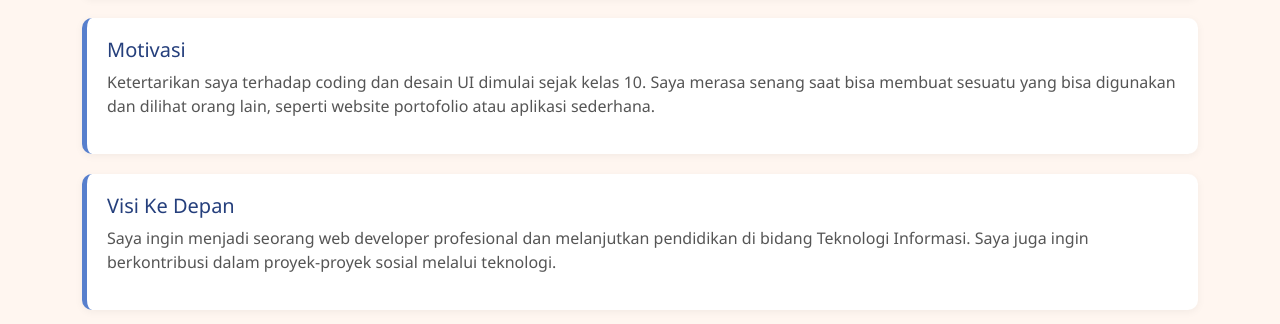
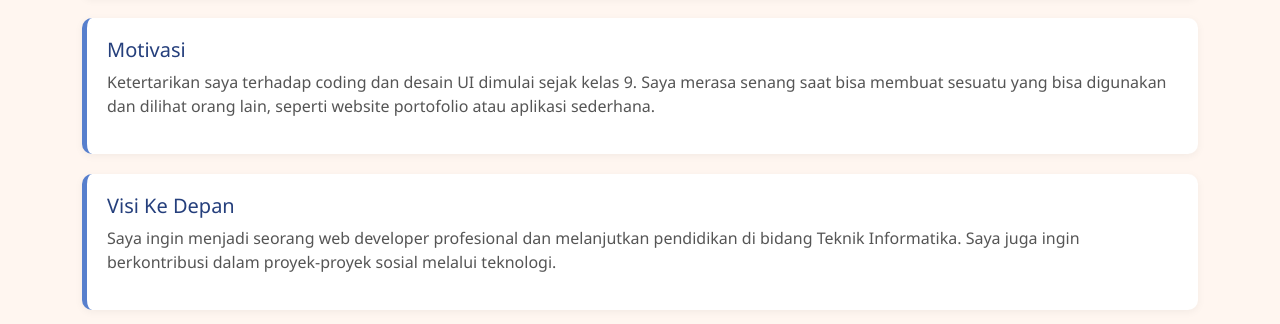
Before and after one commit to lysavv/lysavv.github.io, a plain HTML site: page Pengalaman.html in a window 1280 px wide. Shown: the part 536-860 px from the top of the page. Drawn offline with nearby package versions, Linux system fonts and the light colour scheme.

Commit message:
Pengalaman.html

```diff
--- a/Pengalaman.html
+++ b/Pengalaman.html
@@ -45,12 +45,12 @@
 
     <div class="background-item">
       <h5>Motivasi</h5>
-      <p>Ketertarikan saya terhadap coding dan desain UI dimulai sejak kelas 10. Saya merasa senang saat bisa membuat sesuatu yang bisa digunakan dan dilihat orang lain, seperti website portofolio atau aplikasi sederhana.</p>
+      <p>Ketertarikan saya terhadap coding dan desain UI dimulai sejak kelas 9. Saya merasa senang saat bisa membuat sesuatu yang bisa digunakan dan dilihat orang lain, seperti website portofolio atau aplikasi sederhana.</p>
     </div>
 
     <div class="background-item">
       <h5>Visi Ke Depan</h5>
-      <p>Saya ingin menjadi seorang web developer profesional dan melanjutkan pendidikan di bidang Teknologi Informasi. Saya juga ingin berkontribusi dalam proyek-proyek sosial melalui teknologi.</p>
+      <p>Saya ingin menjadi seorang web developer profesional dan melanjutkan pendidikan di bidang Teknik Informatika. Saya juga ingin berkontribusi dalam proyek-proyek sosial melalui teknologi.</p>
     </div>
 
     <div class="background-item">
```
